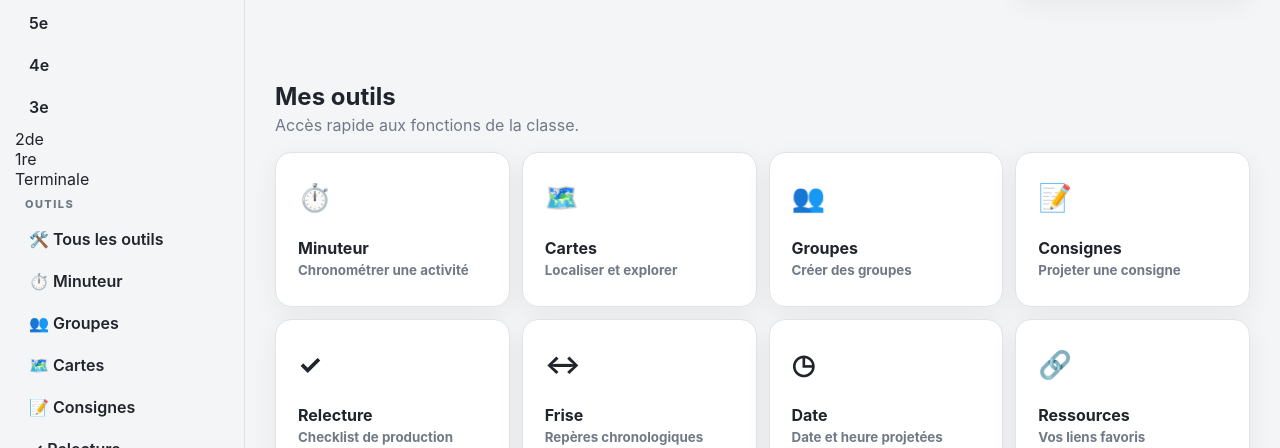
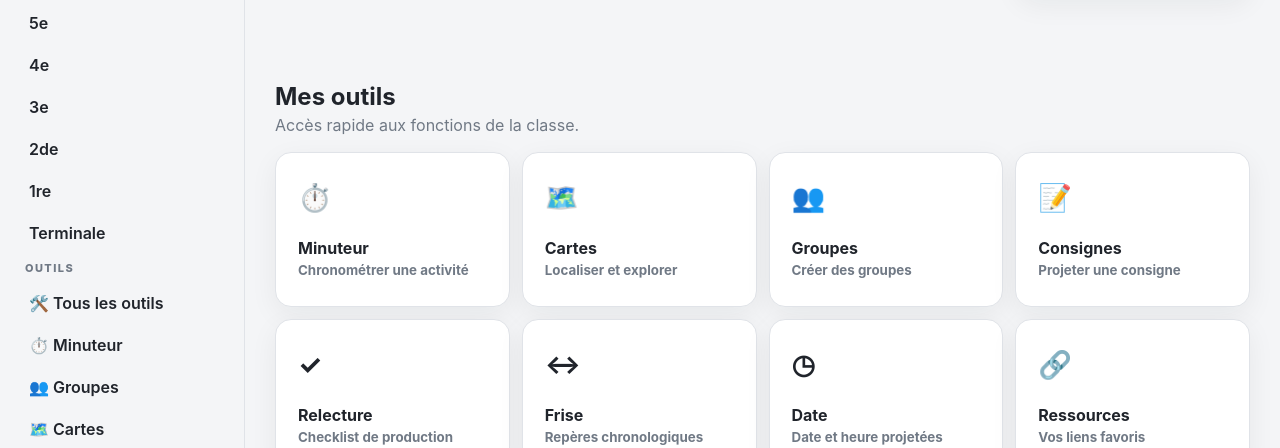
Before and after one commit to morganloton-collab/tableau-de-bord-hg, a plain HTML site: page index.html in a window 1280 px wide. Shown: the part 349-797 px from the top of the page. Drawn offline with Linux system fonts and the light colour scheme.

Commit message:
Update index.html

```diff
--- a/index.html
+++ b/index.html
@@ -52,12 +52,16 @@ header{position:sticky;top:0;z-index:50;background:color-mix(in srgb,var(--bg) 9
 <button data-show="geographie">🌍 Géographie</button>
 <button data-show="emc">⚖️ EMC</button>
 </div>
+
 <div class="side">
-<div class="side-title">NIVEAUX</div>
-<button data-level="6e">6e</button><button data-level="5e">5e</button><button data-level="4e">4e</button><button data-level="3e">3e</button>
-<div class="niveau" data-niveau="2de">2de</div>
-<div class="niveau" data-niveau="1re">1re</div>
-<div class="niveau" data-niveau="Terminale">Terminale</div>
+  <div class="side-title">NIVEAUX</div>
+  <button data-level="6e">6e</button>
+  <button data-level="5e">5e</button>
+  <button data-level="4e">4e</button>
+  <button data-level="3e">3e</button>
+  <button data-level="2de">2de</button>
+  <button data-level="1re">1re</button>
+  <button data-level="Terminale">Terminale</button>
 </div>
 <div class="side">
 <div class="side-title">OUTILS</div>
```
